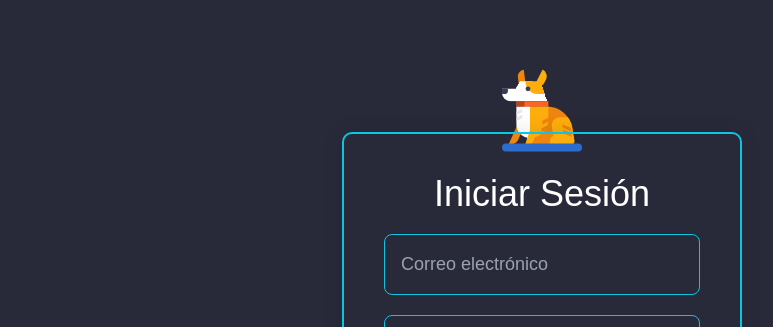
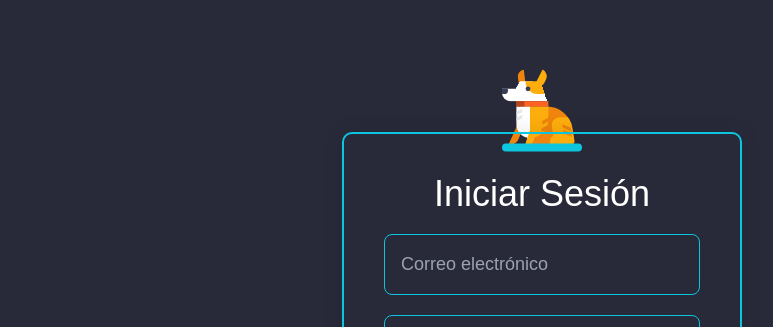
Before and after one commit to iagogonzalezborines/MascoTier_Project, a PHP site: template MascoDocker/src/Templates/login.html in a window 1280 px wide. Shown: the part 64-391 px from the top of the page, without its empty margins (98-871 px from the left). Run offline with PHP 8.4, Linux system fonts and the light colour scheme; the template is opened without the code that fills it, so the values that code supplies are empty.

Commit message:
Updated added dog.js dog.css

```diff
--- a/MascoDocker/src/Templates/assets/dog.css
+++ b/MascoDocker/src/Templates/assets/dog.css
@@ -3,7 +3,7 @@
 	--dog-shade-hair-yellow: #ef840e;
 	--dog-white-hair: #ffffff;
 	--eye-nose-color: #383e56;
-	--dog-cushion-color: #2d6ccd;
+	--dog-cushion-color: #0dc5de;
 	--collar-colour-light: #ff6326;
 	--collar-shade-color: #b84517;
 }
```
